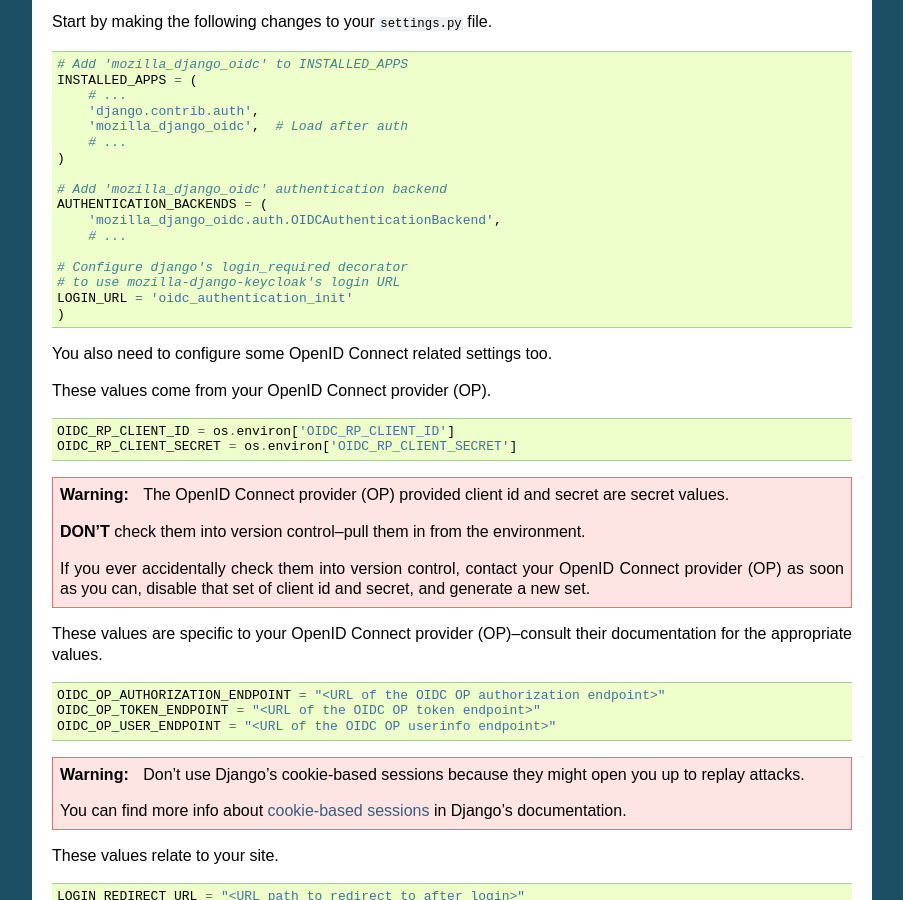
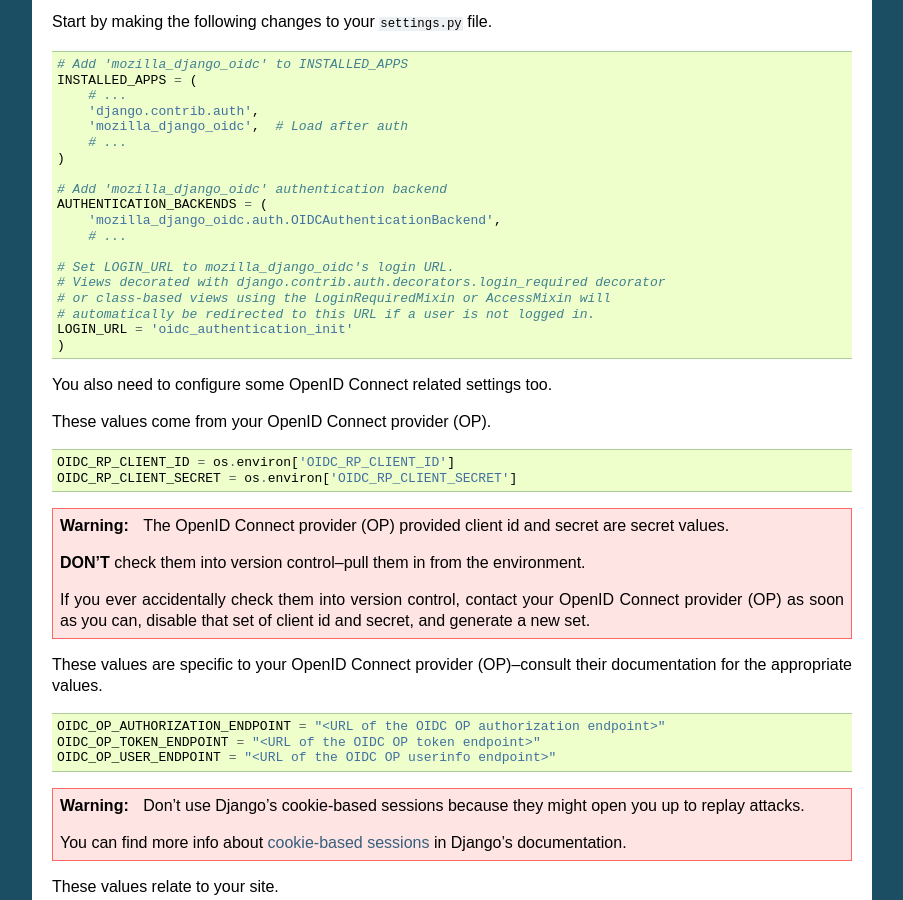
Before and after one commit to mozilla/mozilla-django-oidc, a Sphinx documentation site: the page built from docs/installation.rst, in a window 1280 px wide and 900 px high, scrolled down 1171 px. Shown: the whole window, without its empty margins (198-1101 px from the left). Built offline with Sphinx 7.4.7, drawn with Linux system fonts in a browser that asks for light colours; pages that are not in the unit, such as notebooks, are missing from menus.

Commit message:
Update settings.py LOGIN_URL documentation for clarity.

```diff
--- a/docs/installation.rst
+++ b/docs/installation.rst
@@ -86,8 +86,10 @@
        'mozilla_django_oidc.auth.OIDCAuthenticationBackend',
        # ...
 
-   # Configure django's login_required decorator
-   # to use mozilla-django-keycloak's login URL
+   # Set LOGIN_URL to mozilla_django_oidc's login URL.
+   # Views decorated with django.contrib.auth.decorators.login_required decorator
+   # or class-based views using the LoginRequiredMixin or AccessMixin will
+   # automatically be redirected to this URL if a user is not logged in.
    LOGIN_URL = 'oidc_authentication_init'
    )
 
```
